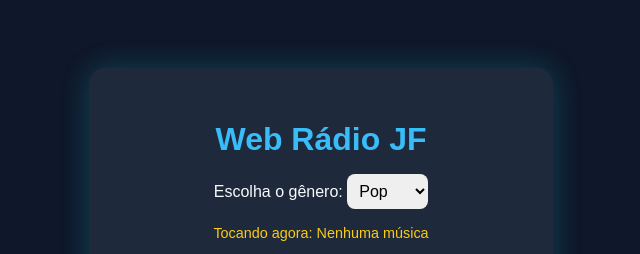
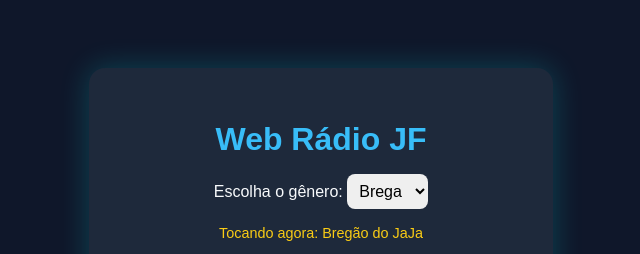
Before and after one commit to JairtonTech/Web-Radio, a plain HTML site: page index.html in a window 1280 px wide. Shown: the part 152-406 px from the top of the page, 319-959 px from the left. Drawn offline with Linux system fonts and the light colour scheme.

```diff
--- a/index.html
+++ b/index.html
@@ -13,8 +13,8 @@
         <div class="genre-container">
             <label for="genreSelect">Escolha o gênero:</label>
             <select id="genreSelect">
-                <option value="pop">Pop</option>
                 <option value="brega">Brega</option>
+                <option value="Pop">Pop</option>
                 <option value="vozao">Vozão</option>
             </select>
         </div>
```
